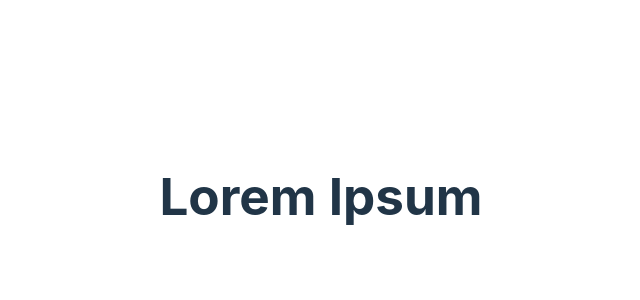
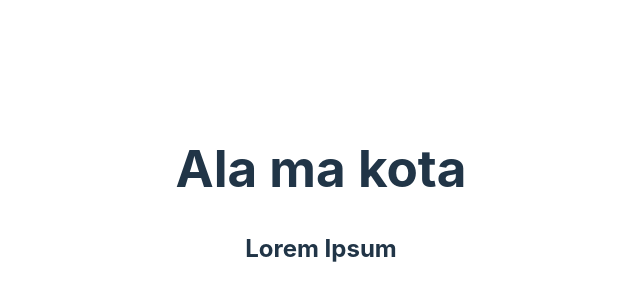
Before and after one commit to MagdalenaTyminska/React-test, a React (Vite) app: page / in a window 1280 px wide. Shown: the part 204-504 px from the top of the page, without its empty margins (319-959 px from the left). Built offline with nearby package versions, Linux system fonts and the light colour scheme.

Commit message:
props ReactNode

```diff
--- a/src/App.tsx
+++ b/src/App.tsx
@@ -4,8 +4,8 @@ import { Container } from "./Container";
 const App = () => {
   return (
     <>
-      <Container>
-        <h1>Lorem Ipsum</h1>
+      <Container title={"Ala ma kota"}>
+        <h2>Lorem Ipsum</h2>
       </Container>
     </>
   );
--- a/src/Container.tsx
+++ b/src/Container.tsx
@@ -1,6 +1,13 @@
-import { PropsWithChildren } from "react";
+import { ReactNode } from "react";
 
-export const Container = ({ children }: PropsWithChildren) => (
-  <div>{children}</div>
+type Props = {
+  children: ReactNode;
+  title: string;
+};
+
+export const Container = ({ children, title }: Props) => (
+  <div>
+    <h1>{title}</h1>
+    {children}
+  </div>
 );
-// jest opcjonalny
```
